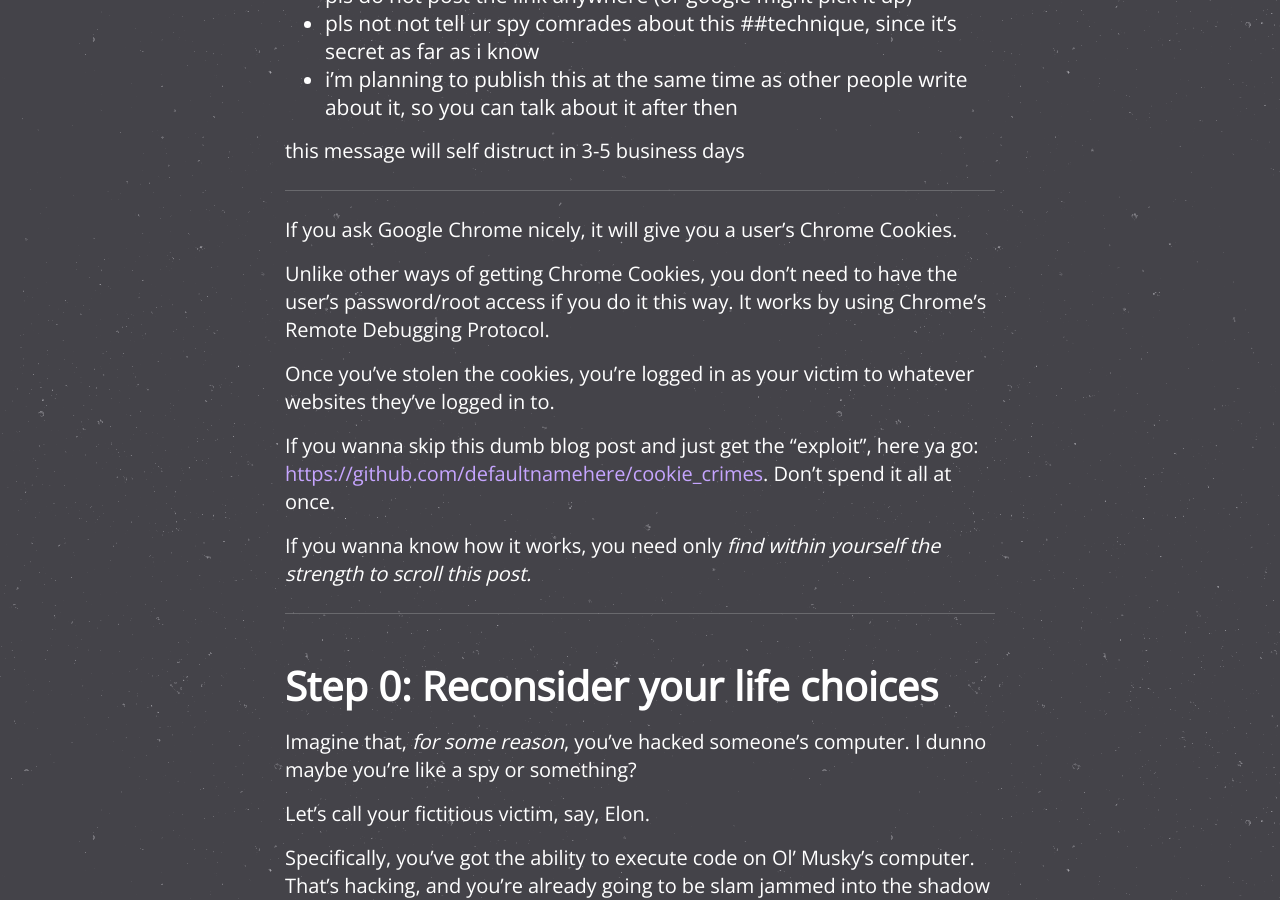
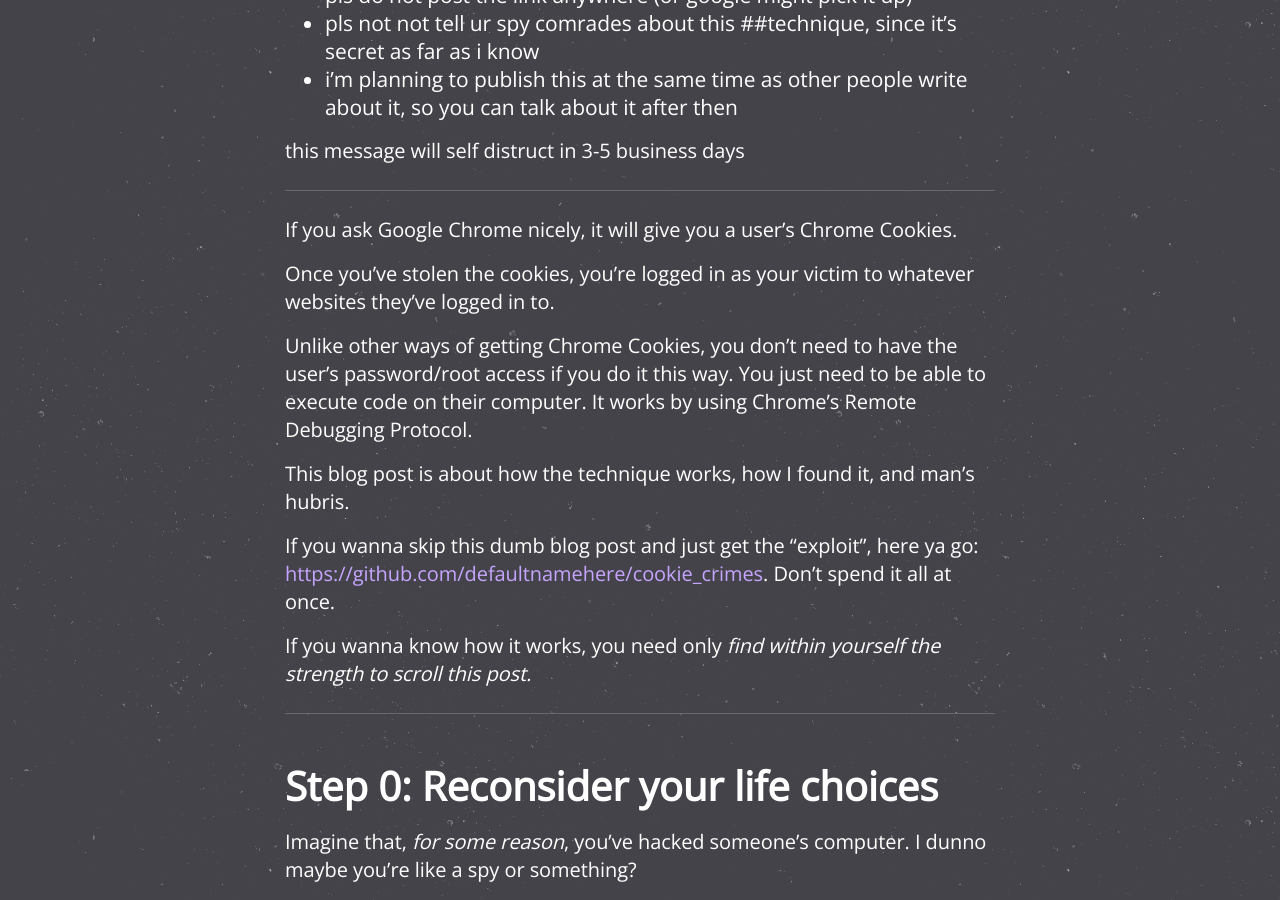
Before and after one commit to mangopdf/mangopdf.github.io, a Jekyll site: the page built from _posts/2018-09-26-stealing-chrome-cookies-without-root.md, in a window 1280 px wide and 900 px high, scrolled down 732 px. Built offline with Jekyll 4.4.1, drawn with Linux system fonts in a browser that asks for light colours; some of the changed text lies outside the part shown.

Commit message:
man's hubris

```diff
--- a/_posts/2018-09-26-stealing-chrome-cookies-without-root.md
+++ b/_posts/2018-09-26-stealing-chrome-cookies-without-root.md
@@ -23,9 +23,11 @@
 
 If you ask Google Chrome nicely, it will give you a user's Chrome Cookies.
 
-Unlike other ways of getting Chrome Cookies, you don't need to have the user's password/root access if you do it this way. It works by using Chrome's Remote Debugging Protocol.
+Once you've stolen the cookies, you're logged in as your victim to whatever websites they've logged in to.
 
-Once you've stolen the cookies, you're logged in as your victim to whatever websites they've logged in to.
+Unlike other ways of getting Chrome Cookies, you don't need to have the user's password/root access if you do it this way. You just need to be able to execute code on their computer. It works by using Chrome's Remote Debugging Protocol.
+
+This blog post is about how the technique works, how I found it, and man's hubris.
 
 If you wanna skip this dumb blog post and just get the "exploit", here ya go: [https://github.com/defaultnamehere/cookie_crimes](https://github.com/defaultnamehere/cookie_crimes). Don't spend it all at once.
 
@@ -190,9 +192,14 @@
 
 You can plug these cookies into a Chrome Extension (for example, [EditThisCookie](https://chrome.google.com/webstore/detail/editthiscookie/fngmhnnpilhplaeedifhccceomclgfbg)), and you'll be logged in to Elon's gmail if you just go to `mail.google.com` in your browser.
 
+Aaaaaand that's it. Crimes successful. Directed by Quentin Tarantino.
+
 ---
 
 If you want to try this at home, here's the code to just straight up do it for you: [https://github.com/defaultnamehere/cookie_crimes](https://github.com/defaultnamehere/cookie_crimes]).
+
+I'm pretty sure this is the easiest way of getting Chrome cookies once you're in someone's computer. I'm sure not going to bother with any other method anymore.
+
 
 ### Prevention
 
```
